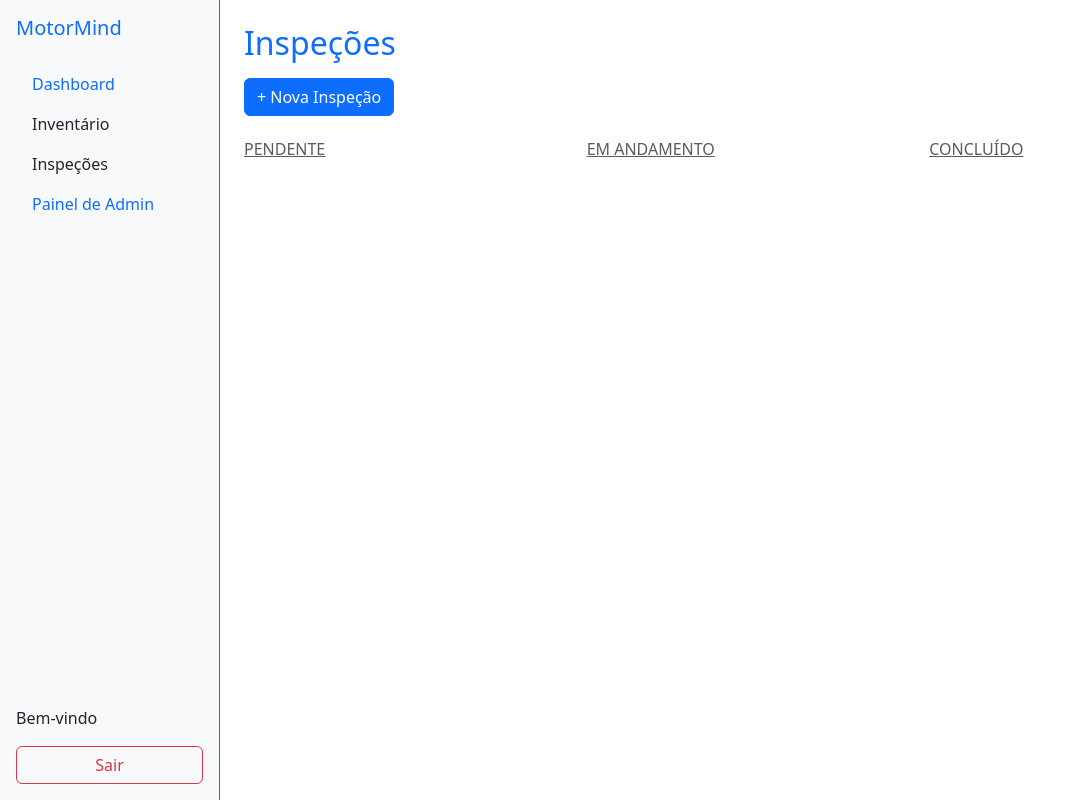
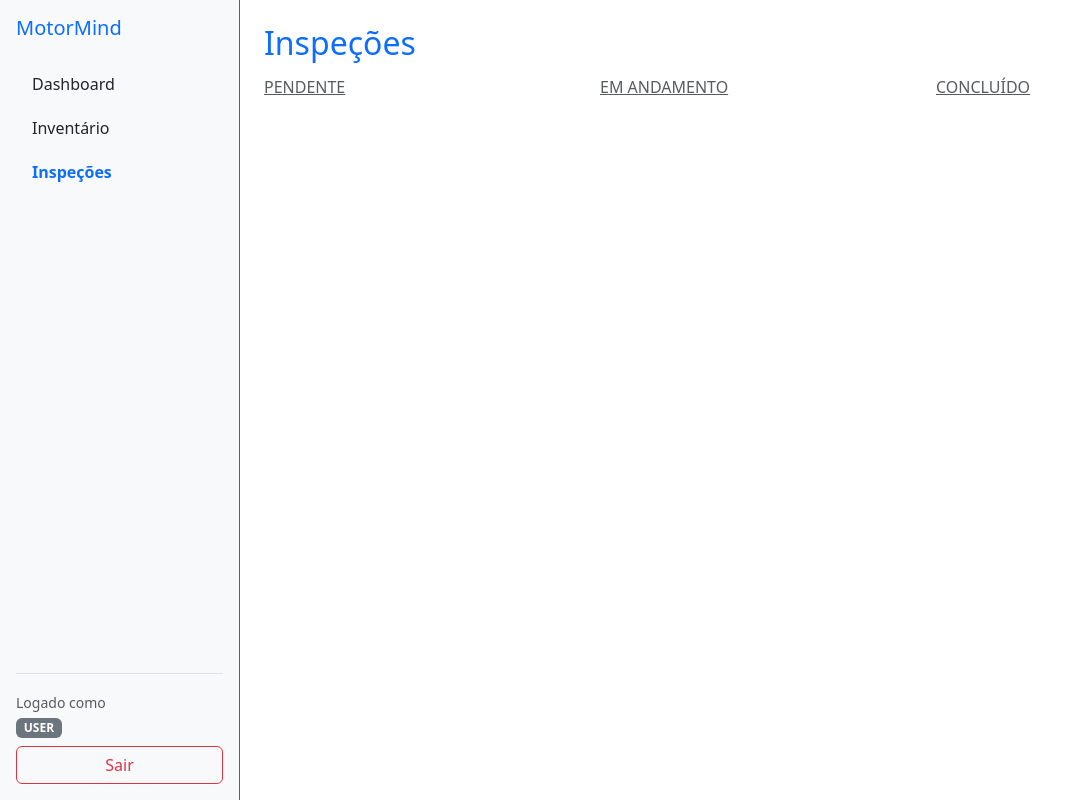
Before and after one commit to ed-sewaybricker/MotorMind, a Django app: page /inspecoes/ in a window 1280 px wide. Shown: the whole page, without its empty margins (0-1076 px from the left). Run offline with Django 5.2, Linux system fonts and the light colour scheme; the visitor is signed in with stand-in values (Sample User, id 1); data comes from the database, SQL or seed files in the repository; data that the repository does not hold is empty.

Commit message:
feat: Ajuste de níveis de usuários e filtragem nas tabelas do painel administrativo

```diff
--- /dev/null
+++ b/projects/static/js/admin-filtros.js
@@ -0,0 +1,32 @@
+document.addEventListener("DOMContentLoaded", function () {
+
+    function applyFilter(input, table) {
+        const value = input.value.toLowerCase();
+
+        const rows = table.getElementsByTagName("tr");
+
+        for (let i = 1; i < rows.length; i++) {
+            const row = rows[i];
+            const text = row.innerText.toLowerCase();
+
+            row.style.display = text.includes(value) ? "" : "none";
+        }
+    }
+
+    function initFilters() {
+        const inputs = document.querySelectorAll(".js-filter");
+
+        inputs.forEach(input => {
+            const targetName = input.dataset.target;
+            const table = document.querySelector(`.js-table[data-name="${targetName}"]`);
+
+            if (!table) return;
+
+            input.addEventListener("keyup", function () {
+                applyFilter(input, table);
+            });
+        });
+    }
+
+    initFilters();
+});
--- a/projects/templates/inspecoes.html
+++ b/projects/templates/inspecoes.html
@@ -13,24 +13,30 @@
     <div class="d-flex vh-100">
 
         <!-- SIDEBAR -->
-        <div class="bg-light p-3 border-end border-primary d-flex flex-column" style="width: 220px; height: 100vh;">
+        <div class="bg-light p-3 border-end border-primary d-flex flex-column" style="width: 240px; height: 100vh;">
             <div>
                 <h5 class="text-primary mb-4">MotorMind</h5>
-
-                <nav class="nav flex-column">
-                    <a href="{% url 'dashboard' %}" class="nav-link text-primary">Dashboard</a>
-                    <a href="{% url 'inventario' %}" class="nav-link text-dark">Inventário</a>
-                    <a href="{% url 'inspecoes' %}" class="nav-link text-dark">Inspeções</a>
-                    {% if request.user.is_staff %}
-                        <a href="{% url 'administrador' %}" class="nav-link text-primary">Painel de Admin</a>
+                <nav class="nav flex-column gap-1">
+                    <a href="{% url 'dashboard' %}" class="nav-link {% if request.resolver_match.url_name == 'dashboard' %}active fw-bold text-primary{% else %}text-dark{% endif %}">Dashboard</a>
+                    <a href="{% url 'inventario' %}" class="nav-link {% if request.resolver_match.url_name == 'inventario' %}active fw-bold text-primary{% else %}text-dark{% endif %}">Inventário</a>
+                    <a href="{% url 'inspecoes' %}" class="nav-link {% if request.resolver_match.url_name == 'inspecoes' %}active fw-bold text-primary{% else %}text-dark{% endif %}">Inspeções</a>
+                    {% if request.user.nivel_acesso == "ADMIN" or request.user.nivel_acesso == "STAFF" %}
+                        <a href="{% url 'administrador' %}" class="nav-link {% if request.resolver_match.url_name == 'administrador' %}active fw-bold text-primary{% else %}text-dark{% endif %}">Painel Administrativo</a>
                     {% endif %}
                 </nav>
             </div>
 
-            <div class="mt-auto">
+            <div class="mt-auto pt-3 border-top">
+                <div class="mb-2">
+                    <small class="text-muted">Logado como</small><br>
+                    <strong>{{ request.user.nome }}</strong>
+                    <div>
+                        <span class="badge bg-secondary">{{ request.user.nivel_acesso }}</span>
+                    </div>
+                </div>
+
                 <form action="{% url 'sair' %}" method="POST">
                     {% csrf_token %}
-                    <p>Bem-vindo {{ request.user.nome }}</p>
                     <button type="submit" class="btn btn-outline-danger w-100">Sair</button>
                 </form>
             </div>
@@ -41,7 +47,7 @@
 
             <h2 class="text-primary mb-3">Inspeções</h2>
 
-            {% if request.user.is_staff %}
+            {% if request.user.nivel_acesso == "ADMIN" or request.user.nivel_acesso == "STAFF" %}
                 <!-- BOTÃO QUE ABRE O MODAL -->
                 <button class="btn btn-primary mb-4" data-bs-toggle="modal" data-bs-target="#modalInspecao">
                     + Nova Inspeção
--- a/projects/templates/master.html
+++ b/projects/templates/master.html
@@ -10,6 +10,7 @@
 <body class="{% block body_class %}{% endblock %}">
     {% block content %}
     {% endblock %}
+    <script src="{% static 'js/admin-filtros.js' %}"></script>
     <script src="https://cdn.jsdelivr.net/npm/bootstrap@5.3.8/dist/js/bootstrap.bundle.min.js"></script>
 </body>
 </html>
--- a/projects/views.py
+++ b/projects/views.py
@@ -1,8 +1,13 @@
 from django.shortcuts import render, redirect, get_object_or_404
-from django.http import HttpRequest, HttpResponseForbidden, Http404
+from django.http import HttpRequest, HttpResponseForbidden, Http404, JsonResponse
 from django.contrib.auth import authenticate, login, logout
 from django.contrib.auth.decorators import login_required
 from django.utils import timezone
+from django.core.paginator import Paginator
+from django.template.loader import render_to_string
+from datetime import datetime
+from .models import Usuarios
+
 from .models import (
     Fabricantes,
     TiposMotor,
@@ -11,17 +16,20 @@
     Inspecoes,
     Usuarios
 )
-from datetime import datetime
-from .models import Usuarios
+
+def is_admin(user):
+    return user.is_authenticated and user.nivel_acesso == "ADMIN"
+
+def is_staff_or_admin(user):
+    return user.is_authenticated and user.nivel_acesso in ["ADMIN", "STAFF"]
+
+def is_user(user):
+    return user.is_authenticated and user.nivel_acesso == "USER"
 
 
-def usuario_admin(request: HttpRequest):
-
-    if not request.user.is_staff:
-        return HttpResponseForbidden(
-            'Você não possui permissão para acessar esta função.'
-        )
-
+def deny_if_not(condition, message="Sem permissão"):
+    if not condition:
+        return HttpResponseForbidden(message)
     return None
 
 
@@ -31,6 +39,7 @@
 # e retornam uma resposta.
 
 def index(request: HttpRequest):
+
     if request.user.is_authenticated:
         return redirect('dashboard')
 
@@ -55,6 +64,7 @@
 
     return render(request, 'login.html')
 
+
 @login_required
 def alterar_senha_obrigatoria(request: HttpRequest):
     if request.method == 'POST':
@@ -74,10 +84,17 @@
 
 
 @login_required
+def sair(request: HttpRequest):
+    if request.method == 'POST':
+        logout(request)
+        return redirect('index')
+    return redirect('dashboard')
+
+
+@login_required
 def dashboard(request: HttpRequest):
 
     total_motores = Motores.objects.count()
-
     motores_em_manutencao = Inspecoes.objects.filter(status='EM ANDAMENTO').count()
 
     if request.user.is_staff:
@@ -86,7 +103,6 @@
 
     else:
         inspecoes_pendentes = Inspecoes.objects.filter(status='PENDENTE', id_usuario=request.user).count()
-
         ultimas_inspecoes = Inspecoes.objects.select_related('id_motor','id_usuario').filter(id_usuario=request.user).order_by('-id_inspecao')[:10]
 
     return render(request, 'dashboard.html', {
@@ -96,33 +112,29 @@
         'ultimas_inspecoes': ultimas_inspecoes
     })
 
-
-@login_required
-def sair(request: HttpRequest):
-    if request.method == 'POST':
-        logout(request)
-        return redirect('index')
-    return redirect('dashboard')
-
 @login_required
 def administrador(request: HttpRequest):
 
-    if not request.user.is_staff:
+    if not is_staff_or_admin(request.user):
         raise Http404()
 
     fabricantes = Fabricantes.objects.all().order_by('nome')
     tipos = TiposMotor.objects.all().order_by('descricao')
     locais = Locais.objects.all().order_by('nome')
-    usuarios = Usuarios.objects.all()
 
-    print("USUARIOS:", Usuarios.objects.all())
-    print("COUNT USERS:", Usuarios.objects.count())
+    if request.user.nivel_acesso == "ADMIN":
+        usuarios = Usuarios.objects.all().order_by("id_usuario")
+        pode_promover = True
+    else:
+        usuarios = Usuarios.objects.exclude(nivel_acesso="ADMIN").order_by("id_usuario")
+        pode_promover = False
 
     return render(request, 'administrador.html', {
+        'usuarios': usuarios,
+        'pode_promover': pode_promover,
         'fabricantes': fabricantes,
         'tipos': tipos,
-        'locais': locais,
-        'usuarios': usuarios
+        'locais': locais
     })
 
 '''
@@ -131,7 +143,8 @@
 
 @login_required
 def usuarios(request: HttpRequest):
-    if not request.user.is_staff:
+
+    if not is_staff_or_admin(request.user):
         raise Http404()
 
     usuarios = Usuarios.objects.all().order_by('nome')
@@ -143,7 +156,7 @@
 @login_required
 def novo_usuario(request: HttpRequest):
 
-    if not request.user.is_staff:
+    if not is_staff_or_admin(request.user):
         raise Http404()
 
     if request.method == 'POST':
@@ -155,16 +168,17 @@
         if not all([matricula, nome, senha]):
             return redirect('administrador')
 
-        usuario = Usuarios.objects.create_user(
-            matricula=str(matricula),
-            password=str(senha),
-            nome=str(nome)
-        )
+        usuario = Usuarios.objects.create_user(matricula=str(matricula), password=str(senha), nome=str(nome))
 
-        if request.POST.get('is_staff') == 'on':
-            usuario.is_staff = True
-            usuario.senha_temporaria = True
-            usuario.save()
+        if is_admin(request.user):
+            nivel = request.POST.get('nivel_acesso')
+
+            if nivel in ["STAFF", "USER"]:
+                usuario.nivel_acesso = nivel
+            else:
+                usuario.nivel_acesso = "USER"
+        else:
+            usuario.nivel_acesso = "USER"
 
         usuario.senha_temporaria = True
         usuario.save()
@@ -176,16 +190,22 @@
 @login_required
 def editar_usuario(request: HttpRequest, id_usuario: int):
 
-    if not request.user.is_staff:
+    if not is_staff_or_admin(request.user):
         raise Http404()
 
     usuario = get_object_or_404(Usuarios, id_usuario=id_usuario)
+
+    if request.user.nivel_acesso == "STAFF" and usuario.nivel_acesso in ["ADMIN", "STAFF"]:
+        return HttpResponseForbidden("Sem permissão.")
 
     if request.method == 'POST':
         usuario.nome = request.POST.get('nome', '').strip()
         usuario.matricula = request.POST.get('matricula', '').strip()
 
-        usuario.is_staff = True if request.POST.get('is_staff') == 'on' else False
+        if is_admin(request.user):
+            nivel = request.POST.get('nivel_acesso')
+            if nivel in ["ADMIN", "STAFF", "USER"]:
+                usuario.nivel_acesso = nivel
 
         usuario.save()
         return redirect('administrador')
@@ -197,10 +217,13 @@
 @login_required
 def deletar_usuario(request: HttpRequest, id_usuario: int):
 
-    if not request.user.is_staff:
+    if not is_staff_or_admin(request.user):
         raise Http404()
 
     usuario = get_object_or_404(Usuarios, id_usuario=id_usuario)
+
+    if request.user.nivel_acesso == "STAFF" and usuario.nivel_acesso in ["ADMIN", "STAFF"]:
+        return HttpResponseForbidden("Sem permissão.")
 
     if request.method == 'POST':
         usuario.delete()
@@ -213,10 +236,13 @@
 @login_required
 def reset(request: HttpRequest, id_usuario: int):
 
-    if not request.user.is_staff:
+    if not is_staff_or_admin(request.user):
         raise Http404()
 
     usuario = get_object_or_404(Usuarios, id_usuario=id_usuario)
+
+    if request.user.nivel_acesso == "STAFF" and usuario.nivel_acesso != "USER":
+        return HttpResponseForbidden("Sem permissão.")
 
     if request.method == 'POST':
         nova_senha = request.POST.get('senha', '').strip()
@@ -235,12 +261,19 @@
 @login_required
 def promover(request: HttpRequest, id_usuario: int):
 
-    if not request.user.is_staff:
-        raise Http404()
+    if request.user.nivel_acesso != "ADMIN":
+        return HttpResponseForbidden("Apenas admin pode promover usuários.")
 
-    usuario = get_object_or_404(Usuarios, id=id_usuario)
+    usuario = get_object_or_404(Usuarios, id_usuario=id_usuario)
 
-    usuario.is_staff = not usuario.is_staff
+    if usuario.nivel_acesso == "ADMIN":
+        return HttpResponseForbidden("Não permitido alterar ADMIN.")
+
+    if usuario.nivel_acesso == "USER":
+        usuario.nivel_acesso = "STAFF"
+    elif usuario.nivel_acesso == "STAFF":
+        usuario.nivel_acesso = "USER"
+
     usuario.save()
 
     return redirect('administrador')
@@ -267,7 +300,7 @@
 @login_required
 def novo_fabricante(request: HttpRequest):
 
-    if not request.user.is_staff:
+    if not is_staff_or_admin(request.user):
         raise Http404()
 
     # Essa view serve tanto para mostrar o formulário (GET)
@@ -297,7 +330,7 @@
 @login_required
 def editar_fabricante(request: HttpRequest, id_fabricante: int):
 
-    if not request.user.is_staff:
+    if not is_staff_or_admin(request.user):
         raise Http404()
 
     # Busca o fabricante
@@ -329,7 +362,7 @@
 @login_required
 def deletar_fabricante(request: HttpRequest, id_fabricante: int):
 
-    if not request.user.is_staff:
+    if not is_staff_or_admin(request.user):
         raise Http404()
 
     # Busco o fabricante pelo ID.
@@ -354,7 +387,7 @@
 @login_required
 def tipo_motor(request: HttpRequest):
 
-    if not request.user.is_staff:
+    if not is_staff_or_admin(request.user):
         raise Http404()
 
     meuTipoMotor = TiposMotor.objects.all().order_by('id_tipo')
@@ -367,7 +400,7 @@
 @login_required
 def novo_tipo_motor(request: HttpRequest):
 
-    if not request.user.is_staff:
+    if not is_staff_or_admin(request.user):
         raise Http404()
 
     if request.method == 'POST':
@@ -387,7 +420,7 @@
 @login_required
 def editar_tipo_motor(request: HttpRequest, id_tipo: int):
 
-    if not request.user.is_staff:
+    if not is_staff_or_admin(request.user):
         raise Http404()
 
     meuTipoMotor = get_object_or_404(TiposMotor, id_tipo=id_tipo)
@@ -410,7 +443,7 @@
 @login_required
 def deletar_tipo_motor(request: HttpRequest, id_tipo: int):
 
-    if not request.user.is_staff:
+    if not is_staff_or_admin(request.user):
         raise Http404()
 
     tipoMotor = get_object_or_404(TiposMotor, id_tipo=id_tipo)
@@ -429,7 +462,7 @@
 @login_required
 def locais(request: HttpRequest):
 
-    if not request.user.is_staff:
+    if not is_staff_or_admin(request.user):
         raise Http404()
 
     meusLocais = Locais.objects.all().order_by('nome')
@@ -442,7 +475,7 @@
 @login_required
 def novo_local(request: HttpRequest):
 
-    if not request.user.is_staff:
+    if not is_staff_or_admin(request.user):
         raise Http404()
 
     if request.method == 'POST':
@@ -460,7 +493,7 @@
 @login_required
 def editar_local(request: HttpRequest, id_local: int):
 
-    if not request.user.is_staff:
+    if not is_staff_or_admin(request.user):
         raise Http404()
 
     meuLocal = get_object_or_404(Locais, id_local=id_local)
@@ -482,7 +515,7 @@
 @login_required
 def deletar_local(request: HttpRequest, id_local: int):
 
-    if not request.user.is_staff:
+    if not is_staff_or_admin(request.user):
         raise Http404()
 
     meuLocal = get_object_or_404(Locais, id_local=id_local)
@@ -517,7 +550,7 @@
 @login_required
 def adicionar_motor(request: HttpRequest):
 
-    if not request.user.is_staff:
+    if not is_staff_or_admin(request.user):
         raise Http404()
 
     # Antes de tudo, busco os dados das tabelas relacionadas.
@@ -575,7 +608,7 @@
 @login_required
 def editar_motor(request: HttpRequest, id_motor: int):
 
-    if not request.user.is_staff:
+    if not is_staff_or_admin(request.user):
         raise Http404()
 
     meuMotor = get_object_or_404(Motores, id_motor=id_motor)
@@ -624,7 +657,7 @@
 @login_required
 def excluir_motor(request: HttpRequest, id_motor: int):
 
-    if not request.user.is_staff:
+    if not is_staff_or_admin(request.user):
         raise Http404()
 
     motor = get_object_or_404(Motores, id_motor=id_motor)
@@ -670,7 +703,7 @@
 @login_required
 def nova_inspecao(request: HttpRequest):
 
-    if not request.user.is_staff:
+    if not is_staff_or_admin(request.user):
         raise Http404()
 
     if request.method == 'POST':
@@ -733,7 +766,7 @@
 @login_required
 def editar_inspecao(request: HttpRequest, id_inspecao: int):
 
-    if not request.user.is_staff:
+    if not is_staff_or_admin(request.user):
         raise Http404()
 
     minhaInspecao = get_object_or_404(Inspecoes, id_inspecao=id_inspecao)
@@ -771,7 +804,7 @@
 @login_required
 def deletar_inspecao(request: HttpRequest, id_inspecao: int):
 
-    if not request.user.is_staff:
+    if not is_staff_or_admin(request.user):
         raise Http404()
 
     minhaInspecao = get_object_or_404(Inspecoes, id_inspecao=id_inspecao)
```
Also changed, not shown: projects/models.py (+12 -6 lines), projects/templates/administrador.html (+75 -123 lines), projects/templates/dashboard.html (+16 -10 lines), projects/templates/inventario.html (+17 -11 lines).
